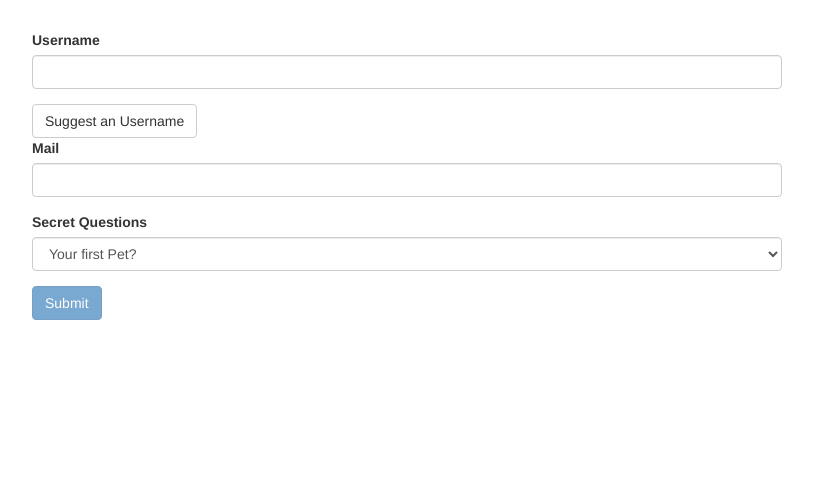
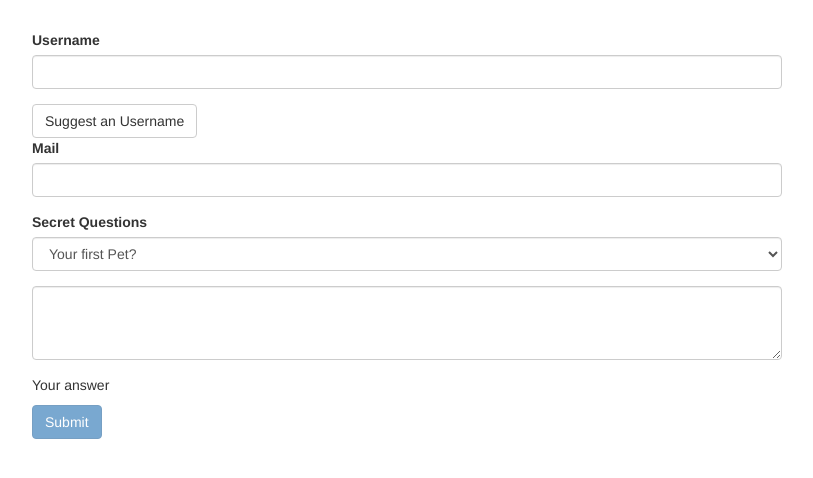
Before and after one commit to luchotex/forms-td-start, an Angular app: page / in a window 1280 px wide. Shown: the top 478 px of the page, without its empty margins (233-1046 px from the left). Built offline with nearby package versions, Linux system fonts and the light colour scheme.

Commit message:
-- Added default value on form. -- Added grouped form parameters.

```diff
--- a/src/app/app.component.html
+++ b/src/app/app.component.html
@@ -2,7 +2,10 @@
   <div class="row">
     <div class="col-xs-12 col-sm-10 col-md-8 col-sm-offset-1 col-md-offset-2">
       <form (ngSubmit)="onSubmit()" #f="ngForm">
-        <div id="user-data">
+        <div
+          id="user-data"
+          ngModelGroup="userData"
+          #userData="ngModelGroup">
           <div class="form-group">
             <label for="username">Username</label>
             <input
@@ -26,6 +29,7 @@
               email
               #email="ngModel">
           </div>
+          <p *ngIf="!userData.valid && userData.touched">User data is invalid</p>
           <span *ngIf="!email.valid && email.touched">Please enter a valid email!</span>
         </div>
         <div class="form-group">
@@ -33,12 +37,21 @@
           <select
             id="secret"
             class="form-control"
-            [ngModel] = "defaultQuestion"
+            [ngModel]="defaultQuestion"
             name="secret">
             <option value="pet">Your first Pet?</option>
             <option value="teacher">Your first teacher?</option>
           </select>
         </div>
+        <div class="form-group">
+          <textarea
+            name="questionAnswer"
+            rows="3"
+            class="form-control"
+            [(ngModel)]="answer"
+          ></textarea>
+        </div>
+        <p>Your answer {{answer}}</p>
         <button
           class="btn btn-primary"
           type="submit"
--- a/src/app/app.component.ts
+++ b/src/app/app.component.ts
@@ -9,6 +9,7 @@
 export class AppComponent {
   @ViewChild('f') signUpForms: NgForm;
   defaultQuestion = 'pet';
+  answer = '';
 
   suggestUserName() {
     const suggestedName = 'Superuser';
```
